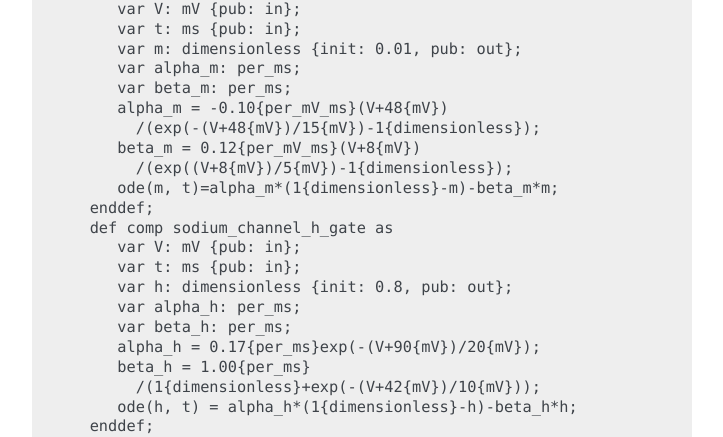
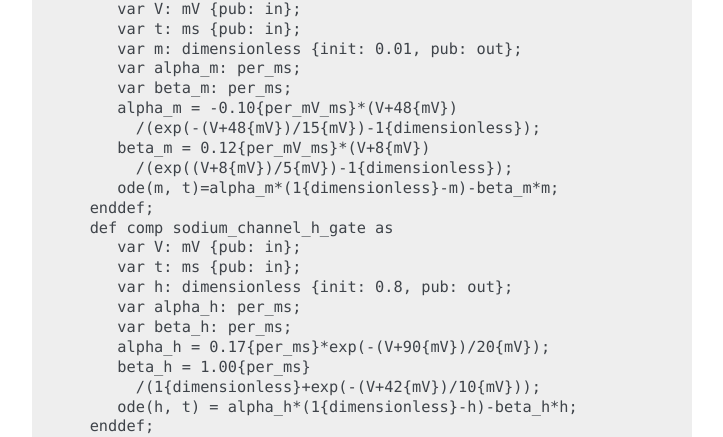
Before and after one commit to ABI-Tutorials/CellML-OpenCOR-PMR, a Sphinx documentation site: the page built from source/cellml_import_unit_params.rst, in a window 1280 px wide and 1400 px high, scrolled down 6145 px. Shown: the part 937-1374 px from the top of the window, without its empty margins (388-1111 px from the left). Built offline with Sphinx 7.4.7, drawn with Linux system fonts in a browser that asks for light colours; pages that are not in the unit, such as notebooks, are missing from menus; cross-references to code outside the pages are shown as plain code; some of the changed text lies outside the part shown.

Commit message:
Fix missing multiplication symbols for sodium channel equations.

```diff
--- a/source/cellml_import_unit_params.rst
+++ b/source/cellml_import_unit_params.rst
@@ -318,9 +318,9 @@
          var m: dimensionless {init: 0.01, pub: out};
          var alpha_m: per_ms;
          var beta_m: per_ms;
-         alpha_m = -0.10{per_mV_ms}(V+48{mV})
+         alpha_m = -0.10{per_mV_ms}*(V+48{mV})
            /(exp(-(V+48{mV})/15{mV})-1{dimensionless});
-         beta_m = 0.12{per_mV_ms}(V+8{mV})
+         beta_m = 0.12{per_mV_ms}*(V+8{mV})
            /(exp((V+8{mV})/5{mV})-1{dimensionless});
          ode(m, t)=alpha_m*(1{dimensionless}-m)-beta_m*m;
       enddef;
@@ -330,7 +330,7 @@
          var h: dimensionless {init: 0.8, pub: out};
          var alpha_h: per_ms;
          var beta_h: per_ms;
-         alpha_h = 0.17{per_ms}exp(-(V+90{mV})/20{mV});
+         alpha_h = 0.17{per_ms}*exp(-(V+90{mV})/20{mV});
          beta_h = 1.00{per_ms}
            /(1{dimensionless}+exp(-(V+42{mV})/10{mV}));
          ode(h, t) = alpha_h*(1{dimensionless}-h)-beta_h*h;
```
